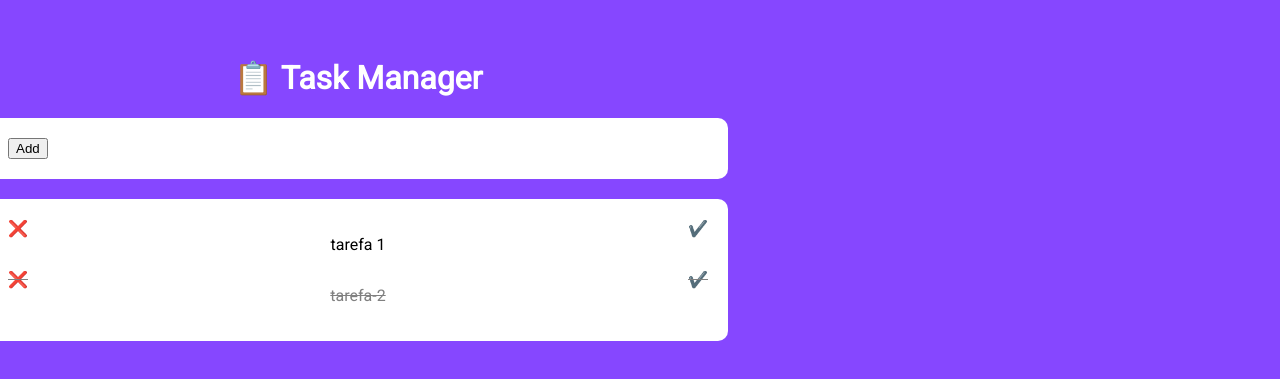
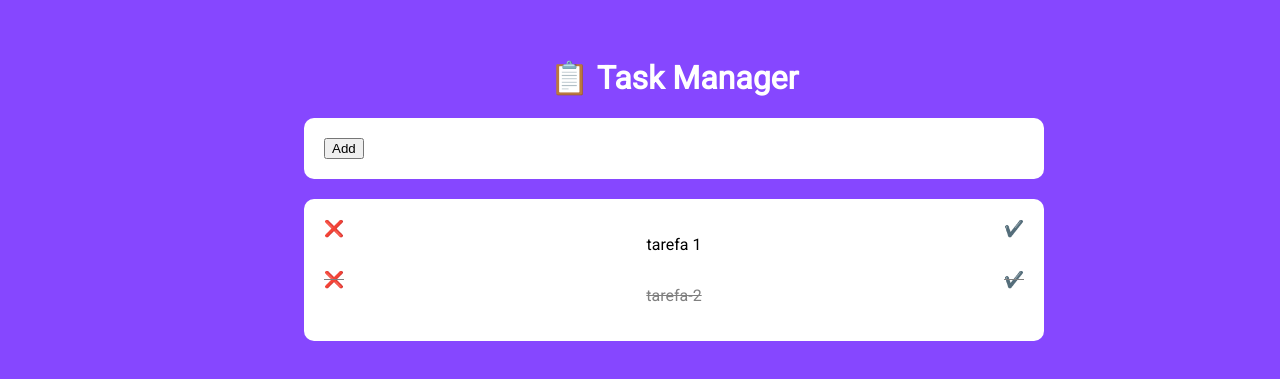
Before and after one commit to Silvio-Arem/aula-react-1, a React (Create React App) app: page / in a window 1280 px wide. Shown: the part 209-588 px from the top of the page. Built offline with nearby package versions, Linux system fonts and the light colour scheme.

Commit message:
centralizando o container

```diff
--- a/src/styles/global.css
+++ b/src/styles/global.css
@@ -1,4 +1,5 @@
 @import url("https://fonts.googleapis.com/css2?family=Roboto:wght@300;400&display=swap");
+
 
 body {
   background-color: #8647ff;
@@ -13,8 +14,9 @@ h1 {
   height: 100vh;
   display: flex;
   flex-direction: column;
-  justify-content: center;
+  justify-content:center;
   align-items: center;
+  margin-left: 25%;
 }
 
 #new-task {
```
